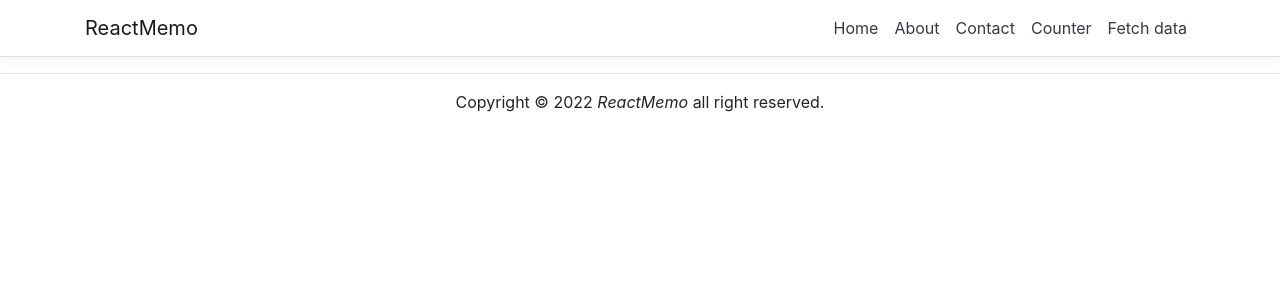
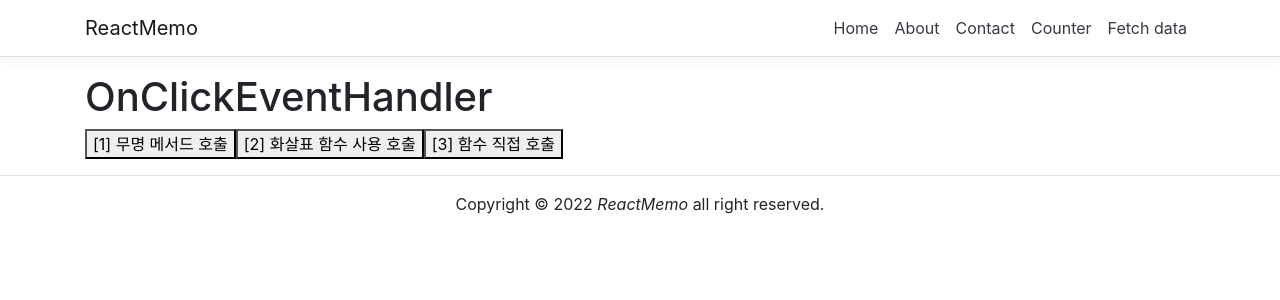
Before and after one commit to kimilm/react, a React (Create React App) app in the folder inflearn/ReactMemo/ClientApp/: page /onClickEventHandler in a window 1280 px wide. Shown: the top 300 px of the page. Built offline with nearby package versions, Linux system fonts and the light colour scheme.

Commit message:
feat: onClick

```diff
--- a/inflearn/ReactMemo/ClientApp/src/App.js
+++ b/inflearn/ReactMemo/ClientApp/src/App.js
@@ -11,6 +11,7 @@
 import ReactFragmentDemo from './samples/ReactFragmentDemo';
 import { StateDemo } from './samples/StateDemo';
 import { StateDescription } from './samples/StateDescription';
+import OnClickEventHandler from './components/event_handler/OnClickEventHandler';
 
 export default class App extends Component {
   static displayName = App.name;
@@ -26,6 +27,7 @@
         <Route path='/reactFragmentDemo' component={ReactFragmentDemo} />
         <Route path='/stateDemo' component={StateDemo} />
         <Route path='/stateDescription' component={StateDescription} />
+        <Route path='/onClickEventHandler' component={OnClickEventHandler} />
       </Layout>
     );
   }
--- /dev/null
+++ b/inflearn/ReactMemo/ClientApp/src/components/event_handler/OnClickEventHandler.js
@@ -0,0 +1,18 @@
+import React from "react";
+
+function handleClick() {
+    console.log('[3] 함수 직접 호출')
+}
+
+function OnClickEventHandler() {
+    return (
+        <>
+            <h1>OnClickEventHandler</h1>
+            <button onClick={function () { console.log('[1] 무명 메서드 호출') }}>[1] 무명 메서드 호출</button>
+            <button onClick={() => { console.log('[2] 무명 메서드 호출') }}>[2] 화살표 함수 사용 호출</button>
+            <button onClick={handleClick}>[3] 함수 직접 호출</button>
+        </>
+    );
+}
+
+export default OnClickEventHandler;
```
Also changed, not shown: inflearn/ReactMemo/ClientApp/src/samples/OnClickDemo.js (added, +9 -0 lines).
